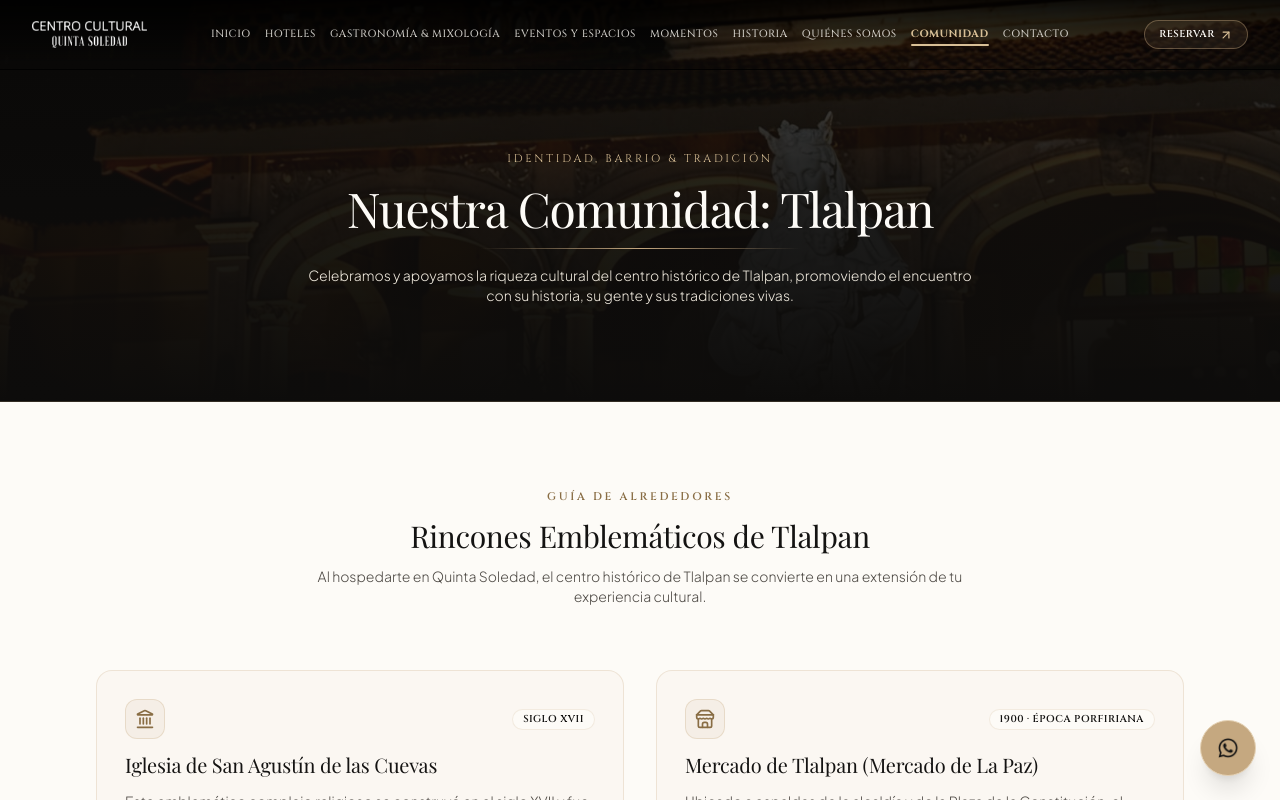
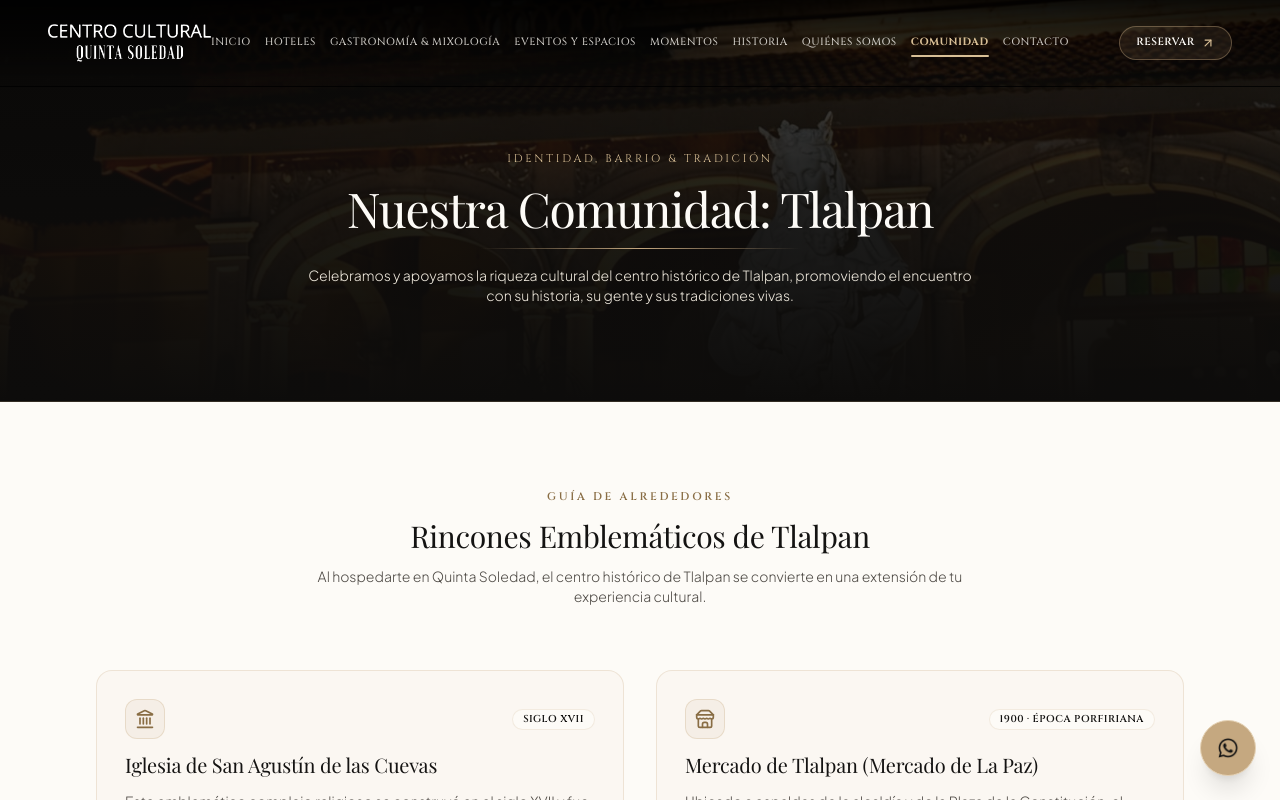
Before and after one commit to MayitoApps/centro-cultural-quinta-soledad, a Next.js app: page /comunidad in a window 1280 px wide. Shown: the top 800 px of the page. Built offline with nearby package versions, Linux system fonts and the light colour scheme; a web font is replaced by a local one.

Commit message:
style(navbar): ajustar altura y espaciado del menu al estilo de organico ajusco

```diff
--- a/src/app/page.tsx
+++ b/src/app/page.tsx
@@ -45,7 +45,7 @@ export default function HomePage() {
   return (
     <div className="flex flex-col min-h-screen bg-cantera-50">
       {/* 1. HERO SECTION */}
-      <section className="relative min-h-screen flex items-center justify-center bg-charcoal-950 text-cantera-50 overflow-hidden pt-24 pb-16 sm:pt-28 sm:pb-20">
+      <section className="relative min-h-screen flex items-center justify-center bg-charcoal-950 text-cantera-50 overflow-hidden pt-28 pb-16 sm:pt-32 sm:pb-20">
         {/* Background Image with Cinematic Dark Overlay */}
         <div className="absolute inset-0 z-0">
           <Image
--- a/src/components/Navbar.tsx
+++ b/src/components/Navbar.tsx
@@ -27,7 +27,7 @@ export default function Navbar() {
 
   useEffect(() => {
     const handleScroll = () => {
-      setScrolled(window.scrollY > 20);
+      setScrolled(window.scrollY > 30);
     };
     handleScroll();
     window.addEventListener("scroll", handleScroll, { passive: true });
@@ -42,37 +42,35 @@ export default function Navbar() {
     <header
       className={`fixed top-0 left-0 right-0 z-50 transition-all duration-500 ${
         scrolled
-          ? "glass-nav-dark py-3 shadow-lg shadow-black/40 border-b border-gold-500/20"
-          : "bg-gradient-to-b from-black/85 via-black/45 to-transparent py-4 sm:py-5 border-b border-transparent"
+          ? "glass-nav-dark py-3.5 shadow-lg shadow-black/40 border-b border-gold-500/20"
+          : "bg-gradient-to-b from-black/85 via-black/45 to-transparent py-5 sm:py-6 border-b border-transparent"
       }`}
     >
-      <div className="max-w-7xl mx-auto px-4 sm:px-6 lg:px-8 flex items-center justify-between">
-        {/* Compact Refined Logo (Blanco para contraste sobre fondo transparente/oscuro) */}
-        <Link href="/" className="flex items-center group shrink-0 lg:w-[125px]">
-          <div
-            className="relative transition-transform duration-200 group-hover:scale-[1.03] shrink-0"
-            style={{ width: "115px", height: "28px" }}
-          >
+      <div className="w-full px-4 sm:px-6 md:px-8 lg:px-10 xl:px-12 relative flex items-center justify-between">
+        {/* Left Column: Logo con la misma altura elegante de Orgánico Hotel Boutique */}
+        <div className="flex-1 flex items-center justify-start">
+          <Link href="/" className="group flex items-center gap-3 relative z-10 -ml-1 sm:ml-0">
             <Image
               src="/quinta-soledad-blanco.png"
               alt="Centro Cultural Quinta Soledad"
-              fill
-              sizes="120px"
-              className="object-contain object-left"
+              width={205}
+              height={48}
               priority
+              style={{ width: "auto", height: "auto" }}
+              className="max-h-10 sm:max-h-12 w-auto object-contain object-left transition-transform duration-300 group-hover:scale-[1.02]"
             />
+          </Link>
         </div>
-        </Link>
 
-        {/* Desktop Centered Navigation */}
-        <nav className="hidden lg:flex items-center justify-center space-x-2 xl:space-x-3.5 2xl:space-x-4 flex-1 mx-2">
+        {/* Center Column: Navegación de escritorio centrada matemáticamente */}
+        <nav className="hidden lg:flex items-center justify-center gap-2 xl:gap-3.5 2xl:gap-5 shrink-0">
           {NAV_LINKS.map((link) => {
             const isActive = pathname === link.href;
             return (
               <Link
                 key={link.href}
                 href={link.href}
-                className={`text-[9.5px] xl:text-[10.5px] font-cinzel tracking-wider uppercase transition-colors whitespace-nowrap py-1 relative ${
+                className={`text-[9.5px] xl:text-[10.5px] 2xl:text-[11.5px] font-cinzel tracking-wider uppercase transition-colors whitespace-nowrap py-1.5 relative ${
                   isActive
                     ? "text-gold-400 font-bold"
                     : "text-cantera-100/80 hover:text-gold-300 font-medium"
@@ -87,27 +85,27 @@ export default function Navbar() {
           })}
         </nav>
 
-        {/* Right CTA Button (Estilo Orgánico Hotel Boutique) */}
-        <div className="hidden lg:flex items-center justify-end shrink-0 lg:w-[125px]">
+        {/* Right Column: CTA de Reservar simétrico a la derecha y Hamburguesa móvil */}
+        <div className="flex-1 flex items-center justify-end gap-3 sm:gap-4">
           <a
             href={createWhatsAppLink(WA_MESSAGES.general)}
             target="_blank"
             rel="noopener noreferrer"
-            className="inline-flex items-center gap-1 px-3.5 py-1.5 rounded-full border border-gold-500/40 bg-gold-500/10 hover:bg-gold-500 text-cantera-50 hover:text-charcoal-950 text-[10px] uppercase font-cinzel tracking-wider font-semibold transition-all duration-300 shadow-sm hover:shadow-[0_4px_16px_rgba(197,168,128,0.3)]"
+            className="hidden lg:inline-flex items-center gap-1.5 px-4 py-2 rounded-full border border-gold-500/40 bg-gold-500/10 hover:bg-gold-500 text-cantera-50 hover:text-charcoal-950 text-[10.5px] uppercase font-cinzel tracking-wider font-semibold transition-all duration-300 shadow-sm hover:shadow-[0_4px_16px_rgba(197,168,128,0.3)]"
           >
             <span>Reservar</span>
             <ArrowUpRight className="w-3.5 h-3.5 text-gold-400" />
           </a>
-        </div>
 
           {/* Mobile Menu Toggle */}
           <button
             onClick={() => setIsOpen(!isOpen)}
-          className="lg:hidden p-1.5 rounded-md text-cantera-50 hover:text-gold-400 hover:bg-white/10 transition-colors focus:outline-none"
+            className="lg:hidden p-2 rounded-lg text-cantera-50 hover:text-gold-400 hover:bg-white/10 transition-colors focus:outline-none"
             aria-label={isOpen ? "Cerrar menú" : "Abrir menú"}
           >
             {isOpen ? <X className="w-6 h-6" /> : <Menu className="w-6 h-6" />}
           </button>
+        </div>
       </div>
 
       {/* Mobile Drawer Menu */}
```
Lines whose indentation alone changed are shown as unchanged.
